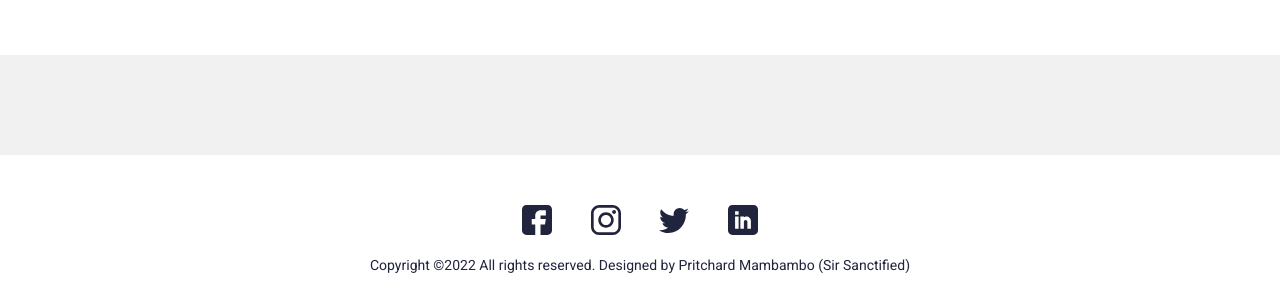
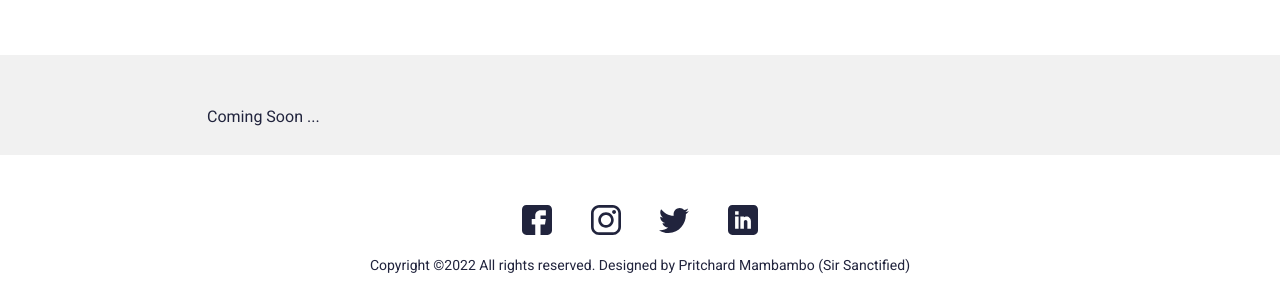
Before and after one commit to SirSanctified/Portifolio_Website, a Django app: template main/templates/main/blog.html in a window 1280 px wide. Shown: the part 413-713 px from the top of the page. Run offline with Django 4.2, Linux system fonts and the light colour scheme; the template is opened without the code that fills it, so the values that code supplies are empty; data comes from the database, SQL or seed files in the repository; some libraries are stand-ins or nearby versions.

Commit message:
Edit blog.html

```diff
--- a/main/templates/main/blog.html
+++ b/main/templates/main/blog.html
@@ -49,11 +49,12 @@ Start Content
     <div class="lightBg">
         <div class="container">
             <div class="portfolioContentMain">
+                <p>Coming Soon ...</p>
                 <div class="row g-3 g-md-4 g-lg-5 portfolioRow">
                     {% for obj in object_list %}
                     <div class="col-md-6 pColMain">
                         <div class="pCol">
-              <a href="{% url 'main:blog' slug=obj.slug %}" >
+                            <a href="{% url 'main:blog' slug=obj.slug %}">
                                 <img src="{{obj.image.url}}" alt="..." class="pImg">
                             </a>
                         </div>
```
Lines whose indentation alone changed are shown as unchanged.
